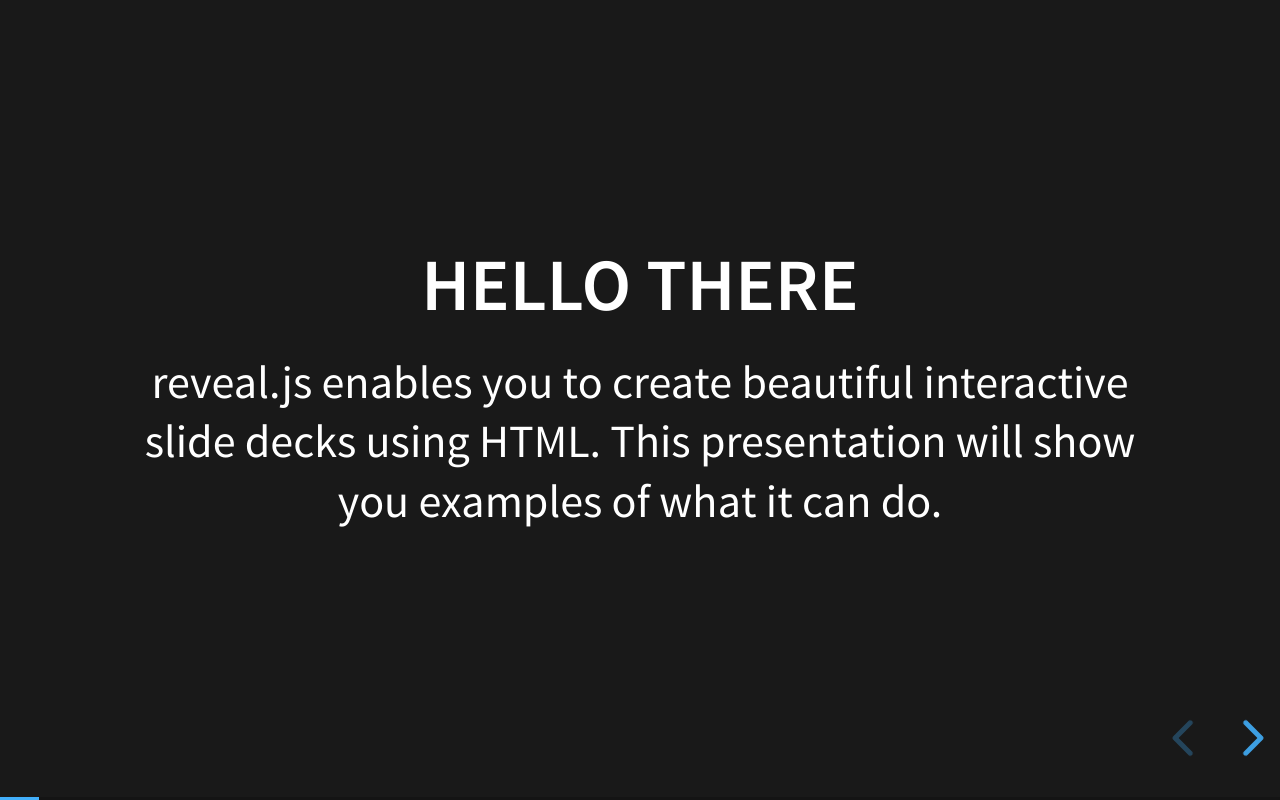
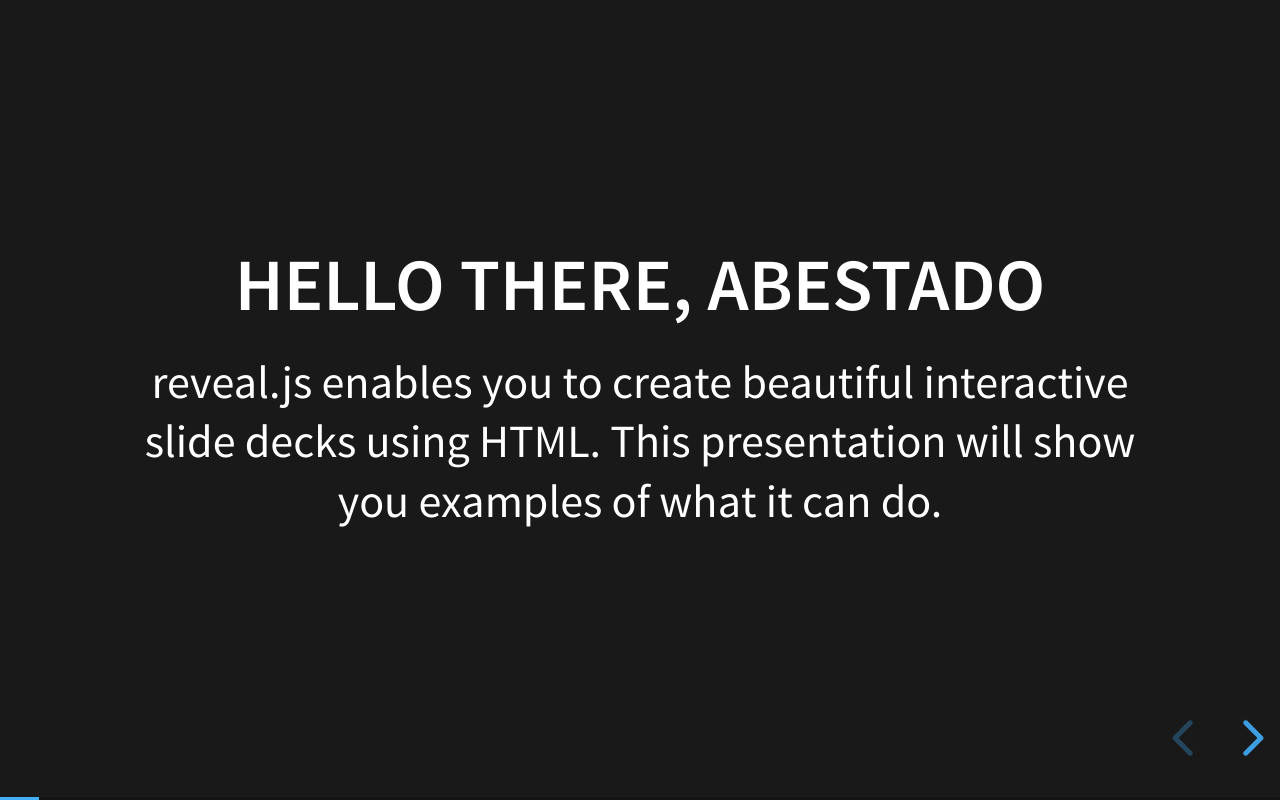
Before and after one commit to jp-guimaraes/eu, a website: page demo.html in a window 1280 px wide. Both pictures are taken after a click on the button "next slide". Drawn offline with Linux system fonts and the light colour scheme.

Commit message:
hello world

```diff
--- a/demo.html
+++ b/demo.html
@@ -50,7 +50,7 @@
 				</section>
 
 				<section>
-					<h2>Hello There</h2>
+					<h2>Hello There, abestado</h2>
 					<p>
 						reveal.js enables you to create beautiful interactive slide decks using HTML. This presentation will show you examples of what it can do.
 					</p>
```
